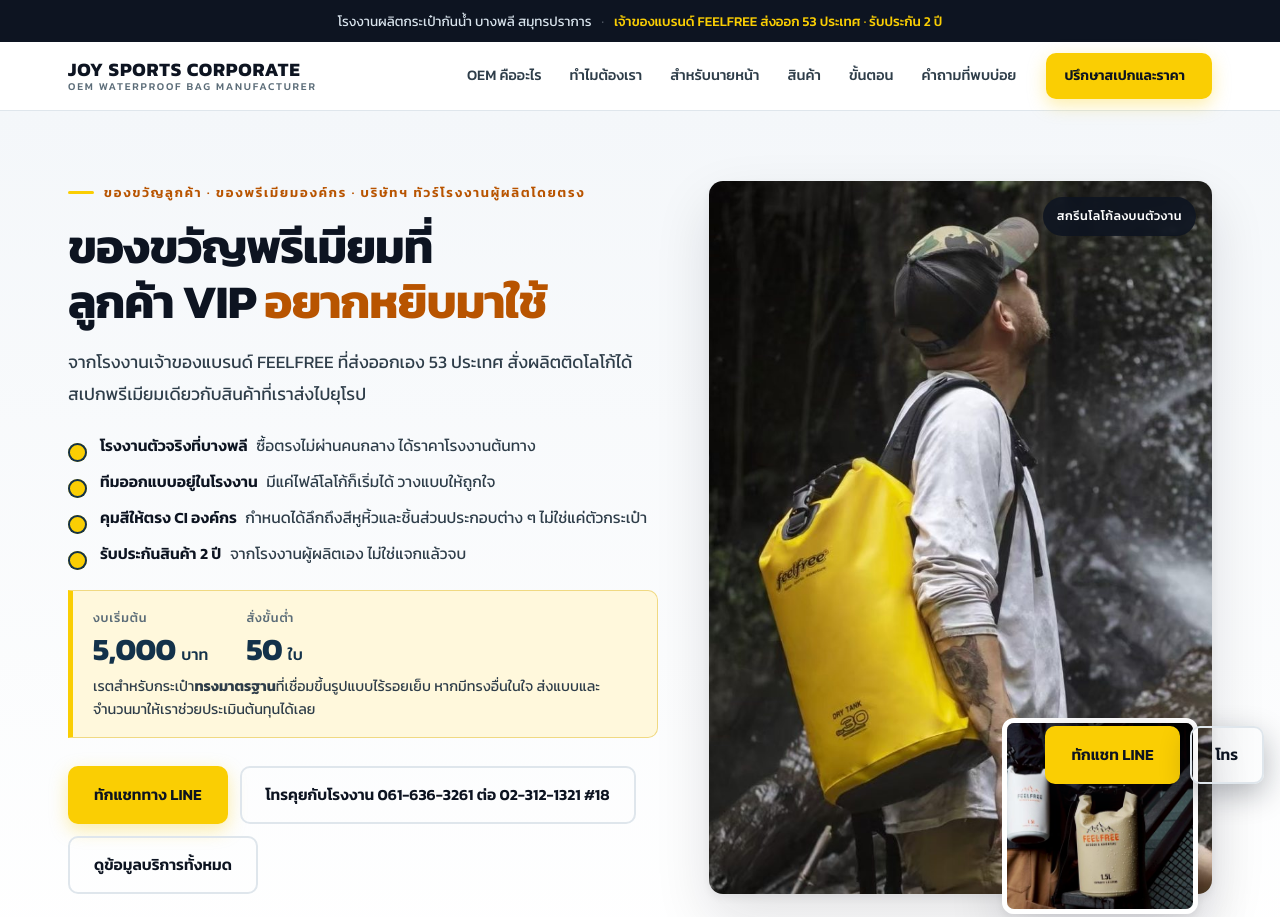
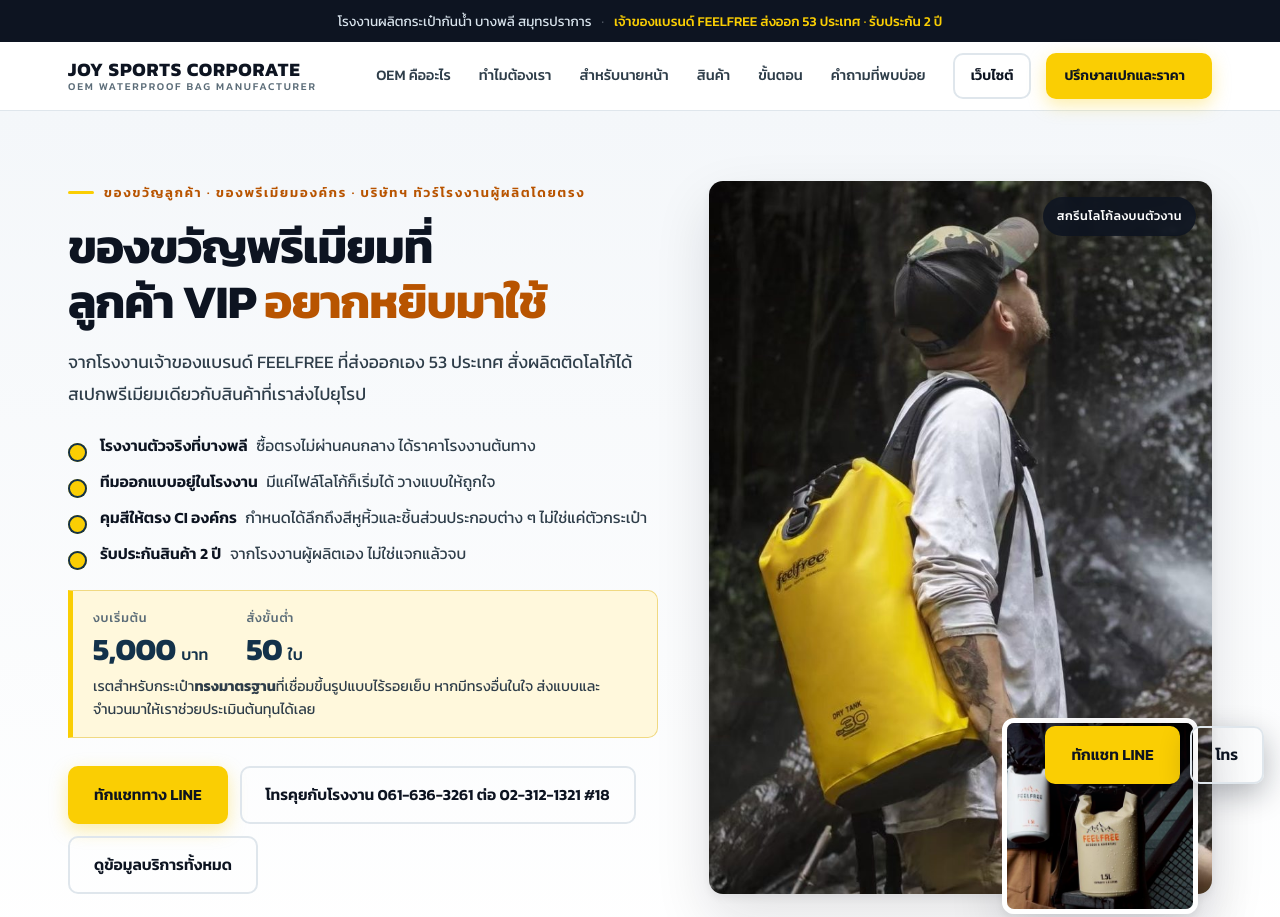
Before and after one commit to onlinefeelfree/joysports-landing, a plain HTML site: page index.html in a window 1280 px wide. Shown: the top 917 px of the page. Drawn offline with Linux system fonts and the light colour scheme; a web font is replaced by a local one.

Commit message:
เพิ่มปุ่มเว็บไซต์บนแถบเมนู
ลูกค้าขอให้มีบนเมนูด้วย วัดแล้วหัวเว็บเต็มพอดีอยู่ก่อนแล้ว
ถ้าใส่คำว่า เว็บไซต์หลัก จะล้นขอบ 10 px จึงใช้คำว่า เว็บไซต์
และลดระยะห่างระหว่างชิ้นในหัวเว็บจาก 18 เป็น 15 px
ตอนนี้ใช้พื้นที่ 1119 จาก 1144 px เหลือ 25 px

ซ่อนปุ่มเมื่อจอแคบกว่า 1180 px เพราะเมนูจะเริ่มตัดรายการทิ้ง
จอแคบยังเข้าเว็บหลักได้จากโลโก้ ส่วนติดต่อ และส่วนท้ายเว็บ

Co-Authored-By: Claude Opus 5 <noreply@anthropic.com>

```diff
--- a/index.html
+++ b/index.html
@@ -110,7 +110,7 @@ header{
   position:sticky; top:0; z-index:60; background:rgba(255,255,255,.93);
   backdrop-filter:saturate(180%) blur(12px); border-bottom:1px solid var(--line);
 }
-header .wrap{display:flex; align-items:center; gap:18px; min-height:68px}
+header .wrap{display:flex; align-items:center; gap:15px; min-height:68px}
 .brand{display:flex; flex-direction:column; line-height:1.1; text-decoration:none; flex:none}
 .brand b{font-family:var(--display); font-weight:700; font-size:19px; letter-spacing:.04em}
 .brand span{font-size:10.5px; letter-spacing:.17em; text-transform:uppercase; color:var(--muted); font-weight:500}
@@ -142,6 +142,9 @@ nav a:hover{background:var(--bg-2); color:var(--ink)}
 .sec-navy .btn-ghost:hover{background:rgba(255,255,255,.1); border-color:#FFFFFF}
 .btn-sm{padding:9px 16px; font-size:14px; min-height:40px}
 header .btn{flex:none}
+/* ปุ่มออกไปเว็บหลักของบริษัท เป็นปุ่มรอง ซ่อนเมื่อแถบเมนูเริ่มแน่น
+   จอแคบยังเข้าเว็บหลักได้จากโลโก้ ส่วนติดต่อ และส่วนท้ายเว็บ */
+@media (max-width:1180px){ header .nav-site{display:none} }
 @media (max-width:420px){ header .btn span{display:none} }
 
 /* ---------- Hero ---------- */
@@ -433,6 +436,7 @@ footer .legal{grid-column:1/-1; border-top:1px solid rgba(255,255,255,.12); padd
       <a href="#process" class="hide-md">ขั้นตอน</a>
       <a href="#faq" class="hide-md">คำถามที่พบบ่อย</a>
     </nav>
+    <a class="btn btn-ghost btn-sm nav-site" href="https://joysports.co.th/" target="_blank" rel="noopener">เว็บไซต์</a>
     <a class="btn btn-primary btn-sm" href="#contact">ปรึกษาสเปกและราคา<span></span></a>
   </div>
 </header>
```
